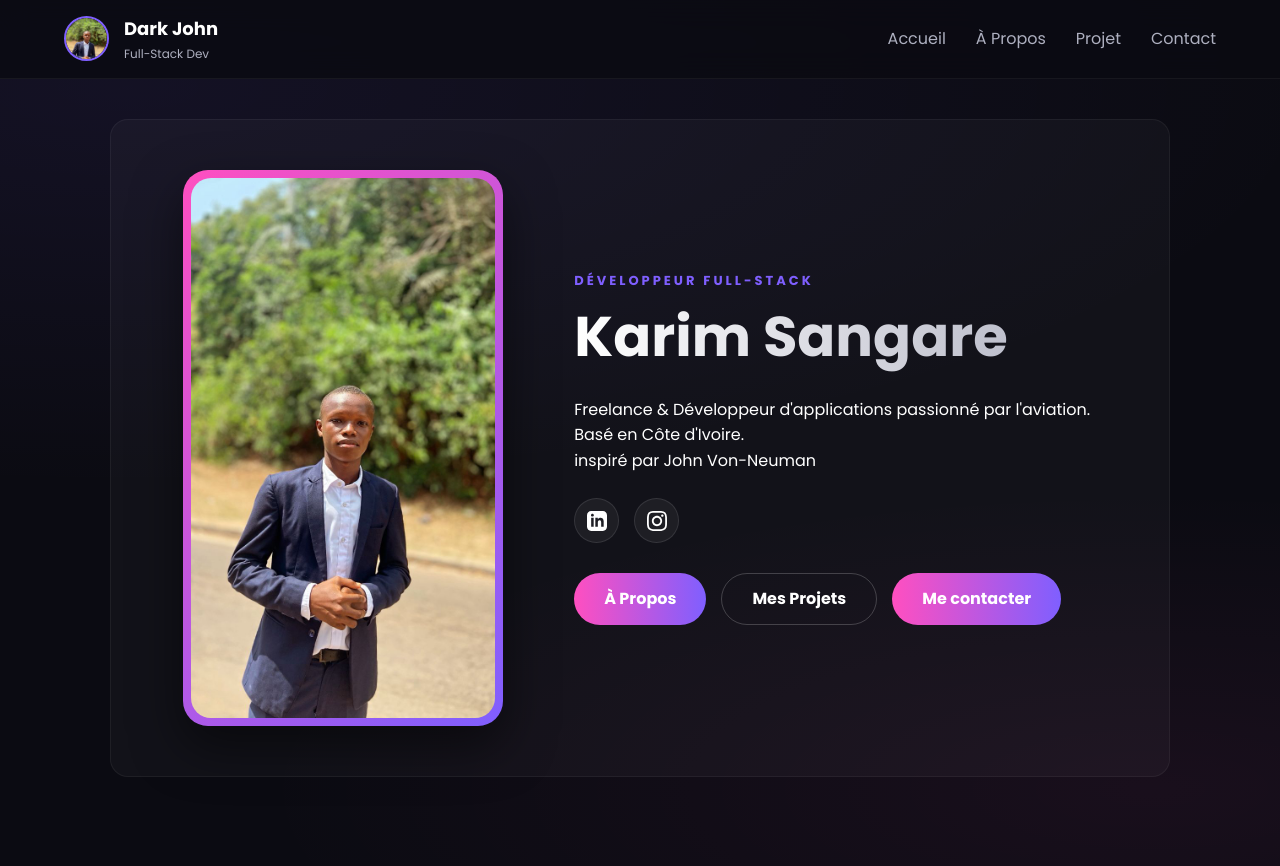
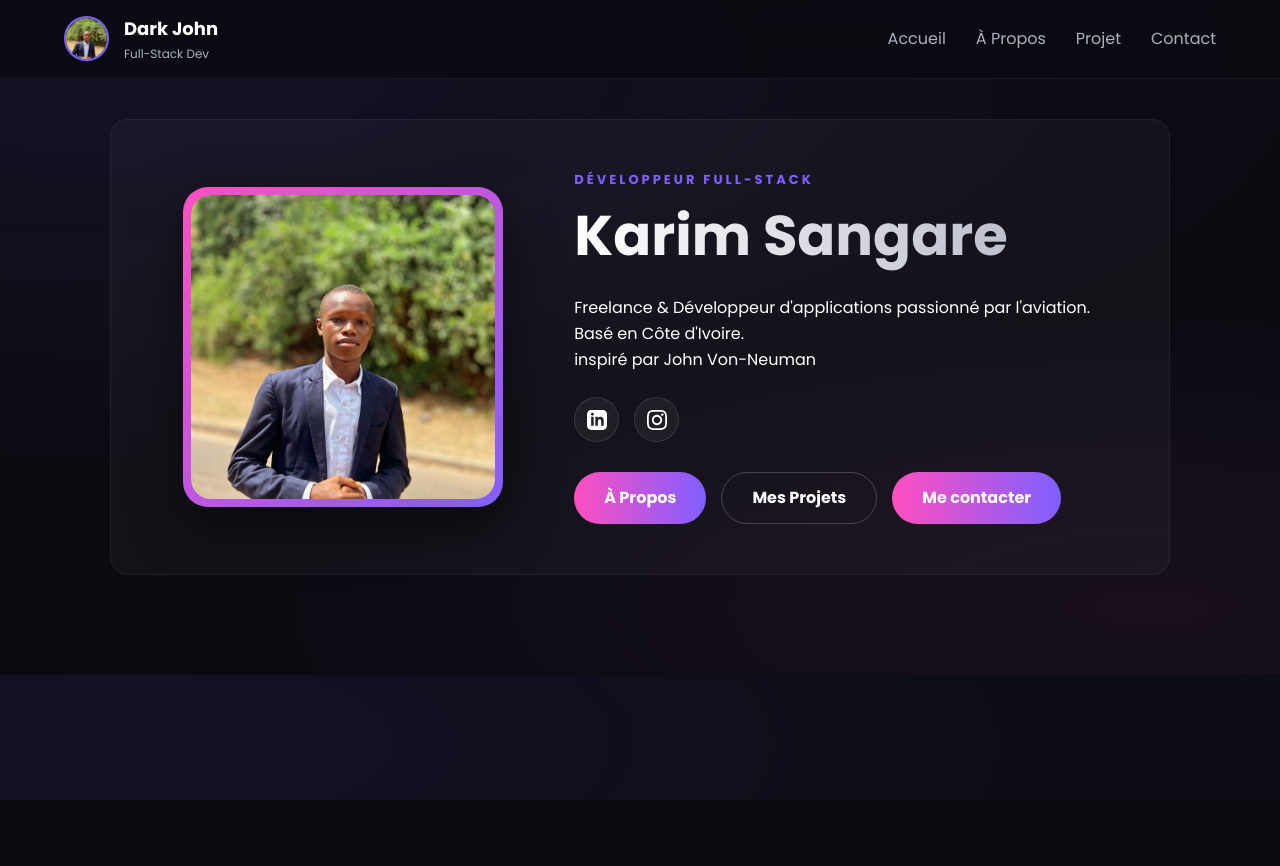
Before and after one commit to Sangare-225/Portfolio, a plain HTML site: page index.html in a window 1280 px wide. After the commit the page ends 800 px from the top, so only its background shows below. Drawn offline with Linux system fonts and the light colour scheme.

Commit message:
Update Dark.css

```diff
--- a/Dark.css
+++ b/Dark.css
@@ -127,11 +127,21 @@ nav a:hover {
     box-shadow: 0 20px 50px rgba(0, 0, 0, 0.5);
     /* Limite la largeur max de la photo pour qu'elle ne soit pas énorme sur tablette */
     max-width: 320px;
+    /* Empêche le cadre de dépasser la largeur de l'écran, quel que soit le contenu */
+    width: 100%;
     margin: 0 auto;
+    /* Coupe tout débordement interne, sécurité supplémentaire */
+    overflow: hidden;
+    box-sizing: border-box;
 }
 
 .profile {
     width: 100%;
+    /* Limite la hauteur de la photo pour éviter qu'un portrait ne devienne géant */
+    max-height: 320px;
+    /* Recadre la photo pour remplir le cadre sans la déformer */
+    object-fit: cover;
+    aspect-ratio: 1 / 1;
     border-radius: 20px;
     display: block;
 }
```
